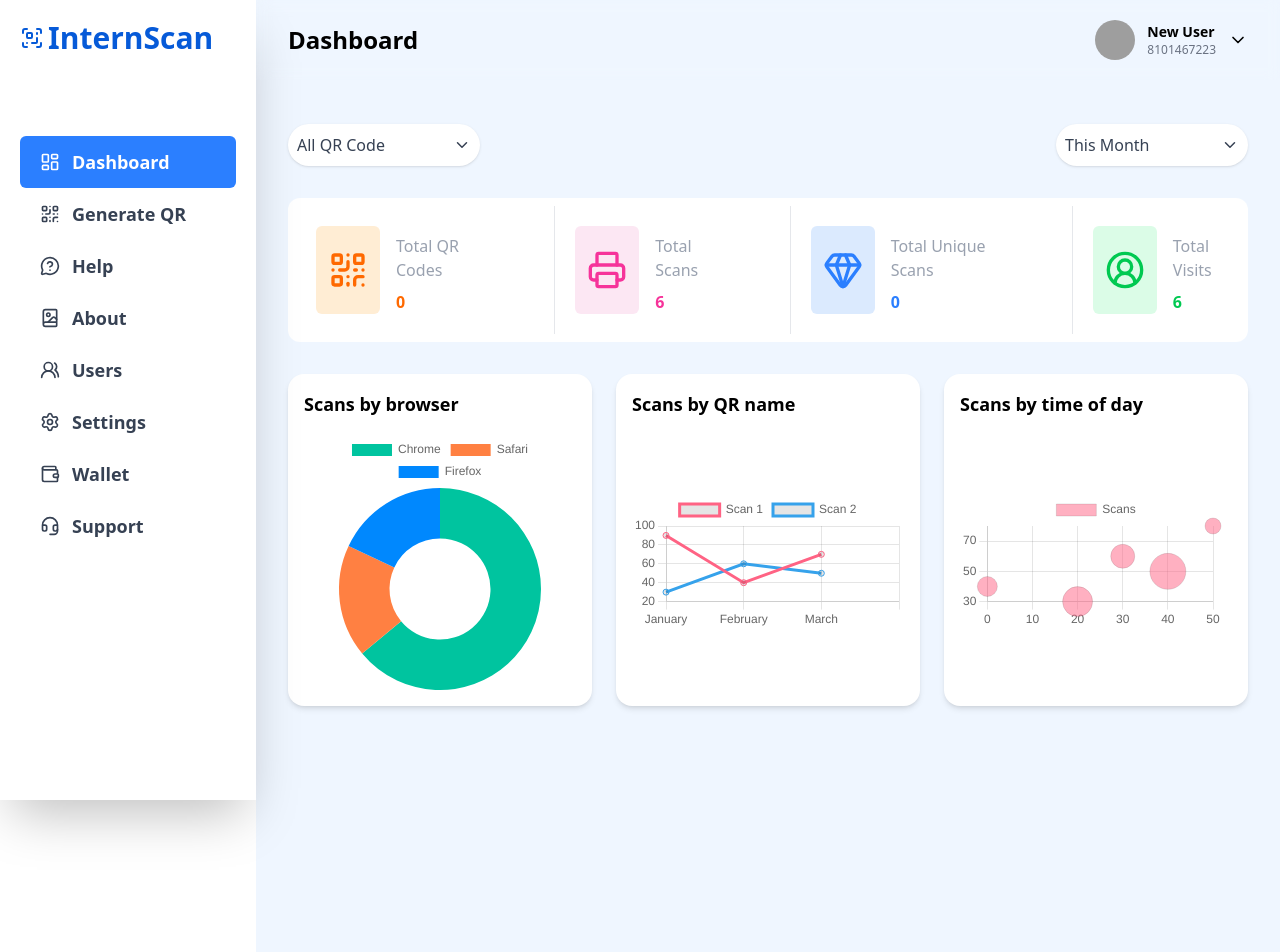
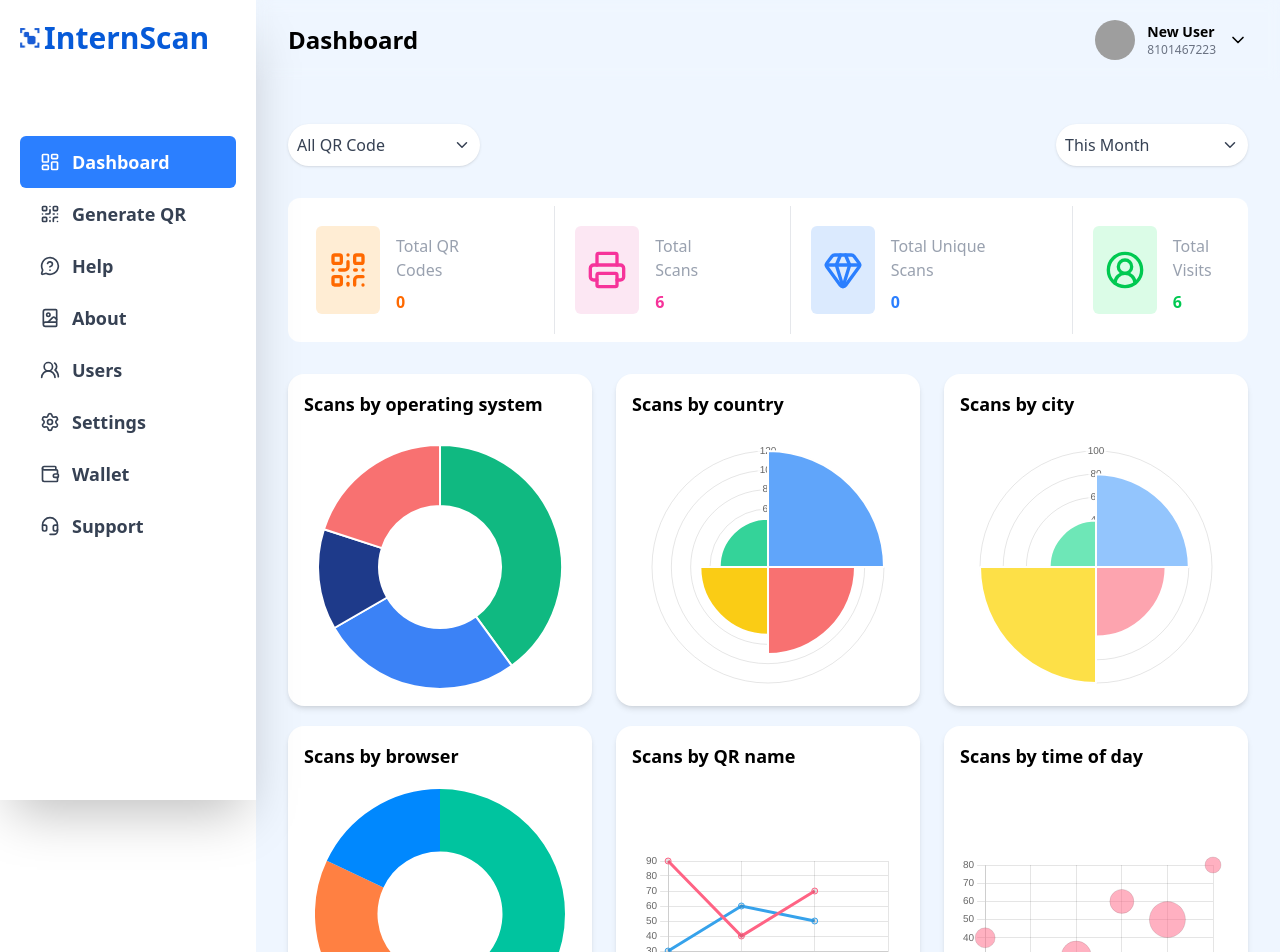
Before and after one commit to unizap-g/intern-uniqr-fe, a React (Vite) app in the folder frontend/: page /dashboard in a window 1280 px wide. Shown: the top 952 px of the page. Built offline with nearby package versions, Linux system fonts and the light colour scheme; grey boxes are pictures that could not be loaded.

Commit message:
add-- dashboard components

```diff
--- a/frontend/src/components/AuthHeader.jsx
+++ b/frontend/src/components/AuthHeader.jsx
@@ -2,9 +2,10 @@ import React from "react";
 import { ScanQrCode } from "lucide-react";
 const AuthHeader = ({ firstText, secondText }) => {
   return (
-    <div className="flex items-center">
-      <div>
-        <ScanQrCode color="#065AD8" />
+    <div className="flex  items-center">
+      <div className="w-5 h-5 flex justify-center items-center">
+        {/* <ScanQrCode color="#065AD8" /> */}
+        <img className="w-full h-full" src="/logo.jpg" alt="" />
       </div>
       <div className="flex text-3xl ml-1 text-[#065AD8]">
         <h1 className="capitalize ">{firstText}</h1>
--- a/frontend/src/components/Banner.jsx
+++ b/frontend/src/components/Banner.jsx
@@ -6,7 +6,7 @@ const Banner = () => {
       {/* Left Side: Login */}
 
       {/* Right Side: Business QR */}
-      <div className="flex-1 bg-[#7dceee] flex flex-col justify-center items-center p-6 md:p-10">
+      <div className="flex-1 bg-[#7BCDF4] flex flex-col justify-center items-center p-6 md:p-10">
         <img
           src="/Banner.jpg"
           alt="Business QR"
--- /dev/null
+++ b/frontend/src/components/Dashboard1.jsx
@@ -0,0 +1,93 @@
+// Options to reduce font size for PolarArea charts
+const polarOptions = {
+  plugins: {
+    legend: {
+      labels: {
+        font: {
+          size: 10 // Legend font size
+        }
+      }
+    },
+    tooltip: {
+      bodyFont: {
+        size: 10 // Tooltip font size
+      }
+    }
+  },
+  scales: {
+    r: {
+      ticks: {
+        font: {
+          size: 10 // Value label font size
+        }
+      }
+    }
+  }
+};
+import React from 'react'
+import { Doughnut,PolarArea } from 'react-chartjs-2'
+import ChartCard from './ChartCard';
+
+import {Chart as ChartJS,
+  ArcElement,
+  RadialLinearScale,
+  Tooltip,
+  Legend
+} from 'chart.js';
+
+ChartJS.register(
+  ArcElement,
+  RadialLinearScale,
+  Tooltip,
+  Legend
+);
+
+const doughnutData = {
+    // labels: ["Windows", "MacOS", "Linux", "Other"],
+    datasets: [
+      {
+        data: [300, 200, 100, 150],
+        backgroundColor: ["#10b981", "#3b82f6", "#1e3a8a", "#f87171"],
+      },
+    ],
+  };
+
+const countryData = {
+    // labels: ["USA", "India", "Germany", "UK"],
+    datasets: [
+      {
+        data: [120, 90, 70, 50],
+        backgroundColor: ["#60a5fa", "#f87171", "#facc15", "#34d399"],
+      },
+    ],
+  };
+
+const cityData = {
+    // labels: ["New York", "Mumbai", "Berlin", "London"],
+    datasets: [
+      {
+        data: [80, 60, 100, 40],
+        backgroundColor: ["#93c5fd", "#fda4af", "#fde047", "#6ee7b7"],
+      },
+    ],
+  };
+
+const Dashboard1 = () => {
+  return (
+    <div className='grid grid-cols-1 md:grid-cols-3 gap-6'>
+      <ChartCard title={"Scans by operating system"}>
+        <Doughnut data={doughnutData} />
+      </ChartCard>
+
+      <ChartCard title={"Scans by country"}>
+        <PolarArea data={countryData} options={polarOptions} />
+      </ChartCard>
+
+      <ChartCard title={"Scans by city"}>
+        <PolarArea data={cityData} options={polarOptions} />
+      </ChartCard>
+    </div>
+  )
+}
+
+export default Dashboard1
--- a/frontend/src/components/Dashboard3.jsx
+++ b/frontend/src/components/Dashboard3.jsx
@@ -1,5 +1,5 @@
 import React from "react";
-import { Doughnut, Line, Bubble } from "react-chartjs-2";
+import { Doughnut, Line, Bubble, PolarArea } from "react-chartjs-2";
 import {
   Chart as ChartJS,
   Title,
@@ -14,7 +14,6 @@ import {
 } from "chart.js";
 import ChartCard from "./ChartCard";
 
-// Register chart.js components
 ChartJS.register(
   Title,
   Tooltip,
@@ -28,7 +27,6 @@ ChartJS.register(
 );
 
 const Dashboard3 = () => {
-  // Doughnut chart data
   const doughnutData = {
     labels: ["Chrome", "Safari", "Firefox"],
     datasets: [
@@ -39,6 +37,33 @@ const Dashboard3 = () => {
       },
     ],
   };
+
+    const noLabelOptions = {
+      plugins: {
+        legend: { display: false },
+        tooltip: { enabled: false },
+      }
+    };
+
+    const axisFontOptions = {
+      ...noLabelOptions,
+      scales: {
+        x: {
+          ticks: {
+            font: {
+              size: 10 // x-axis font size
+            }
+          }
+        },
+        y: {
+          ticks: {
+            font: {
+              size: 10 // y-axis font size
+            }
+          }
+        }
+      }
+    };
 
   // Line chart data
   const lineData = {
@@ -77,20 +102,24 @@ const Dashboard3 = () => {
   };
 
   return (
-    <div className="grid grid-cols-1 md:grid-cols-3 gap-6">
+    <div className="grid grid-cols-1 md:grid-cols-3 gap-6 mt-5">
       {/* Doughnut Chart */}
       <ChartCard title="Scans by browser">
-        <Doughnut data={doughnutData} />
+        <div style={{ width: "250px", margin: "0 auto" }}>
+          <Doughnut data={doughnutData} options={noLabelOptions} />
+        </div>
       </ChartCard>
 
       {/* Line Chart */}
       <ChartCard title="Scans by QR name">
-        <Line data={lineData} />
+        <div style={{ width: "250px", margin: "0 auto" }}>
+          <Line data={lineData} options={axisFontOptions} />
+        </div>
       </ChartCard>
 
       {/* Bubble Chart */}
       <ChartCard title="Scans by time of day">
-        <Bubble data={bubbleData} />
+        <Bubble data={bubbleData} options={axisFontOptions} />
       </ChartCard>
     </div>
   );
--- a/frontend/src/components/MainDeshboard.jsx
+++ b/frontend/src/components/MainDeshboard.jsx
@@ -3,6 +3,7 @@ import Navbar from './Navbar'
 import Dashboard3 from './Dashboard3'
 import DisplayData from './DisplayData'
 import QrSelect from './QrSelect'
+import Dashboard1 from './Dashboard1'
 import MonthOption from './MonthOption'
 const MainDashboard = () => {
   return (
@@ -16,6 +17,7 @@ const MainDashboard = () => {
       <div className='mt-8 mb-8'>
         <DisplayData />
       </div>
+      <Dashboard1 />
       <Dashboard3 />
       </div>
     </div>
--- a/frontend/src/components/OtpComp.jsx
+++ b/frontend/src/components/OtpComp.jsx
@@ -56,7 +56,7 @@ const OtpComp = ({ contextPhoneNumber }) => {
       console.error("check",error);
       setErrormsg("Invalid OTP");
       setisError(true);
-      setOtp("");
+      // setOtp("");
     }
   };
   return (
```
Also changed, not shown: frontend/public/logo.jpg (added).
